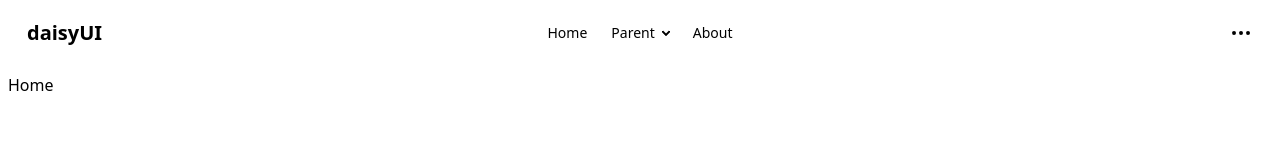
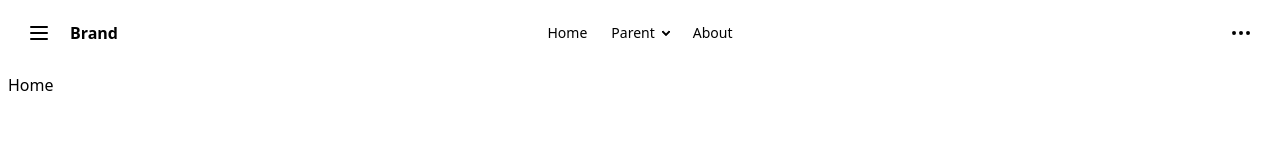
Before and after one commit to adrian2x/react-pwa, a React (Vite) app: page / in a window 1280 px wide. Shown: the top 160 px of the page. Built offline with nearby package versions, Linux system fonts and the light colour scheme.

Commit message:
update navbar

```diff
--- a/src/components/navbar/Navbar.tsx
+++ b/src/components/navbar/Navbar.tsx
@@ -1,20 +1,20 @@
 import { Link, NavLink } from 'react-router'
-import { TbMenu2, TbDots } from "react-icons/tb";
-import cx from 'clsx'
+import { TbMenu2, TbDots, TbHome, TbInfoCircle, TbUserCircle } from 'react-icons/tb'
+import clsx from 'clsx'
 
 export type NavbarProps = {
   className?: string
 }
 
 export function Navbar(props: NavbarProps) {
-  const className = cx('navbar bg-base-100', props.className)
+  const classNames = clsx('navbar bg-base-100 min-h-[50px]', props.className)
   return (
-    <div className={className}>
+    <div className={classNames}>
       <div className='navbar-start'>
         <div className='dropdown'>
-          <div tabIndex={0} role='button' className='btn btn-ghost lg:hidden'>
-            <TbMenu2 size={24}/>
-          </div>
+          <label htmlFor='drawerLeft' className='btn btn-ghost'>
+            <TbMenu2 size={24} />
+          </label>
           <ul
             tabIndex={0}
             className='menu menu-sm dropdown-content bg-base-100 rounded-box z-1 mt-3 w-52 p-2 shadow'>
@@ -37,7 +37,9 @@ export function Navbar(props: NavbarProps) {
             </li>
           </ul>
         </div>
-        <Link to='/' className='btn btn-ghost text-xl'>daisyUI</Link>
+        <Link to='/' className='text-md font-bold'>
+          Brand
+        </Link>
       </div>
       <div className='navbar-center hidden lg:flex'>
         <ul className='menu menu-horizontal px-1'>
@@ -65,16 +67,20 @@ export function Navbar(props: NavbarProps) {
       <div className='navbar-end'>
         <div className='dropdown dropdown-end'>
           <div tabIndex={0} role='button' className='btn btn-ghost'>
-            <TbDots size={24}/>
+            <TbDots size={24} />
           </div>
           <ul
             tabIndex={0}
-            className='menu menu-sm dropdown-content bg-base-100 rounded-box z-1 mt-3 w-52 p-2 shadow'>
+            className='menu dropdown-content bg-base-100 rounded-box z-1 w-52 p-2 shadow'>
             <li>
-              <NavLink to='/'>Home</NavLink>
+              <NavLink to='/'>
+                <TbHome size={22} /> Home
+              </NavLink>
             </li>
             <li>
-              <a>Parent</a>
+              <a>
+                <TbUserCircle size={22} /> Parent
+              </a>
               <ul className='p-2'>
                 <li>
                   <NavLink to='/'>Home</NavLink>
@@ -85,7 +91,9 @@ export function Navbar(props: NavbarProps) {
               </ul>
             </li>
             <li>
-              <NavLink to='/about'>About</NavLink>
+              <NavLink to='/about'>
+                <TbInfoCircle size={22} /> About
+              </NavLink>
             </li>
           </ul>
         </div>
```
